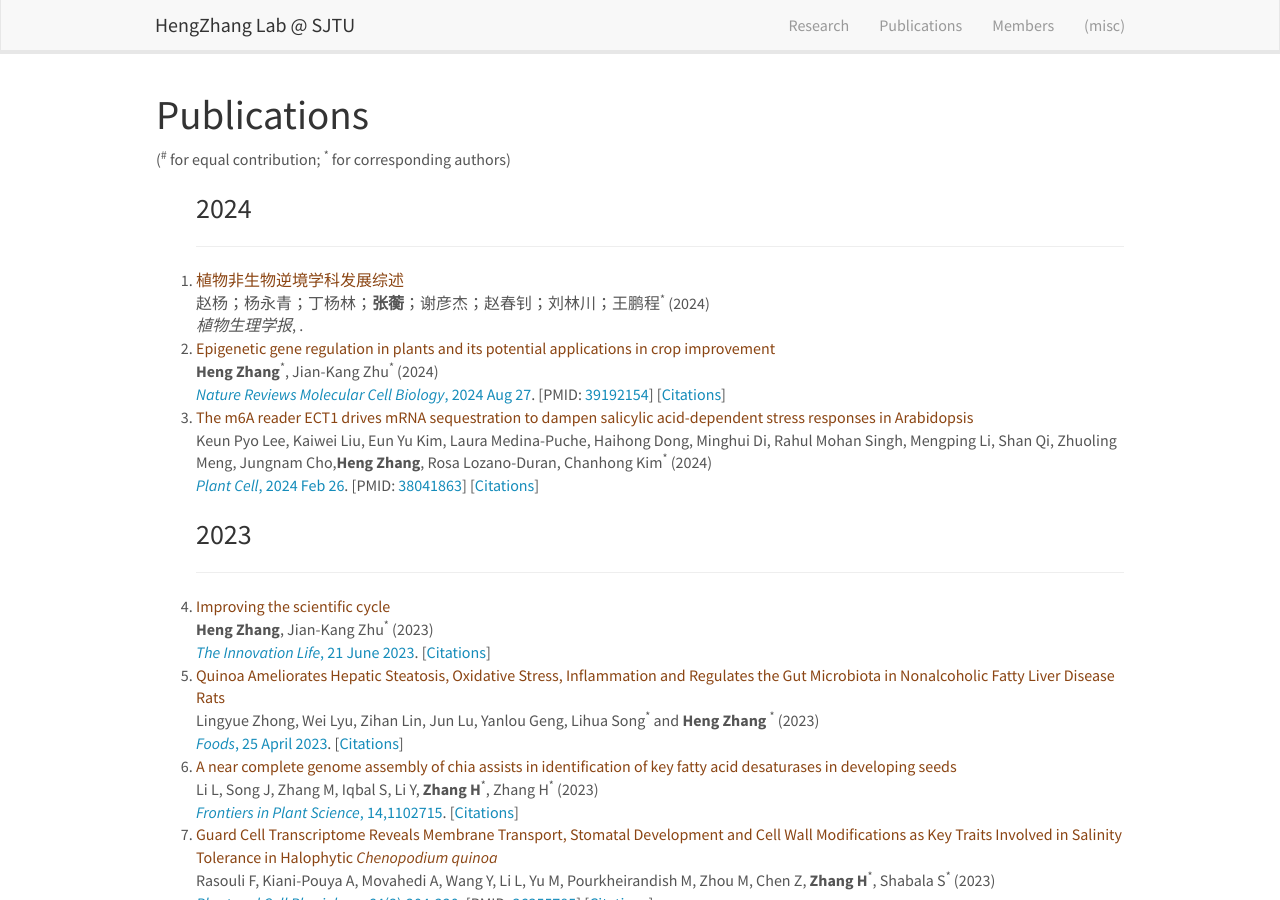
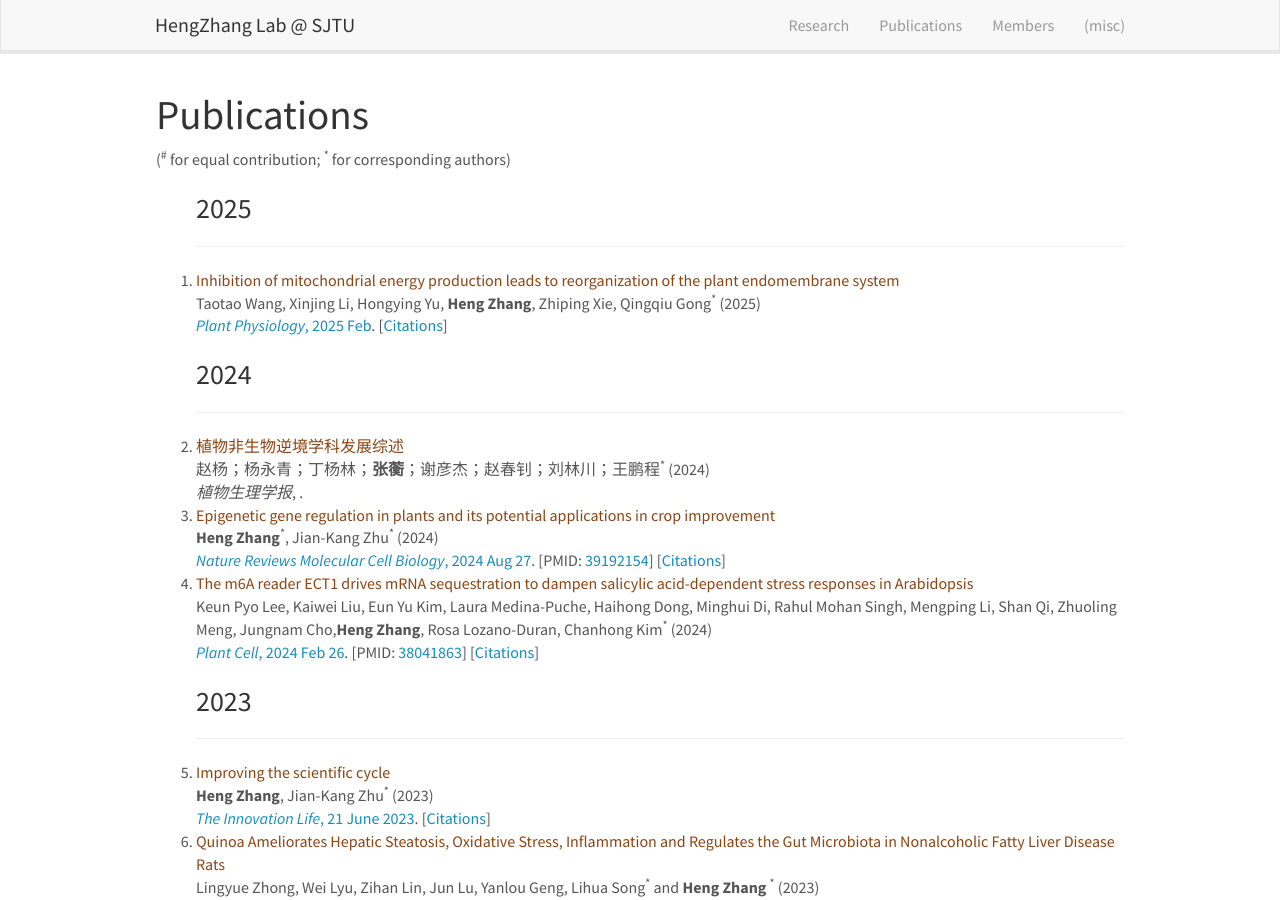
Before and after one commit to hengzhanglab/hengzhanglab.github.io, a Jekyll site: the page built from _pages/publications.md, in a window 1280 px wide and 900 px high. Built offline with Jekyll 4.4.1, drawn with Linux system fonts in a browser that asks for light colours.

Commit message:
publications.yml

```diff
--- a/_data/publications.yml
+++ b/_data/publications.yml
@@ -1,3 +1,13 @@
+- title: year
+  year: 2025
+
+- title: Inhibition of mitochondrial energy production leads to reorganization of the plant endomembrane system
+  authors: Taotao Wang, Xinjing Li, Hongying Yu, <b>Heng Zhang</b>, Zhiping Xie, Qingqiu Gong<sup>*</sup>
+  year: 2025
+  journal: Plant Physiology
+  display: 2025 Feb
+  doi: https://doi.org/10.1093/plphys/kiaf033
+
 - title: year
   year: 2024
 
```
